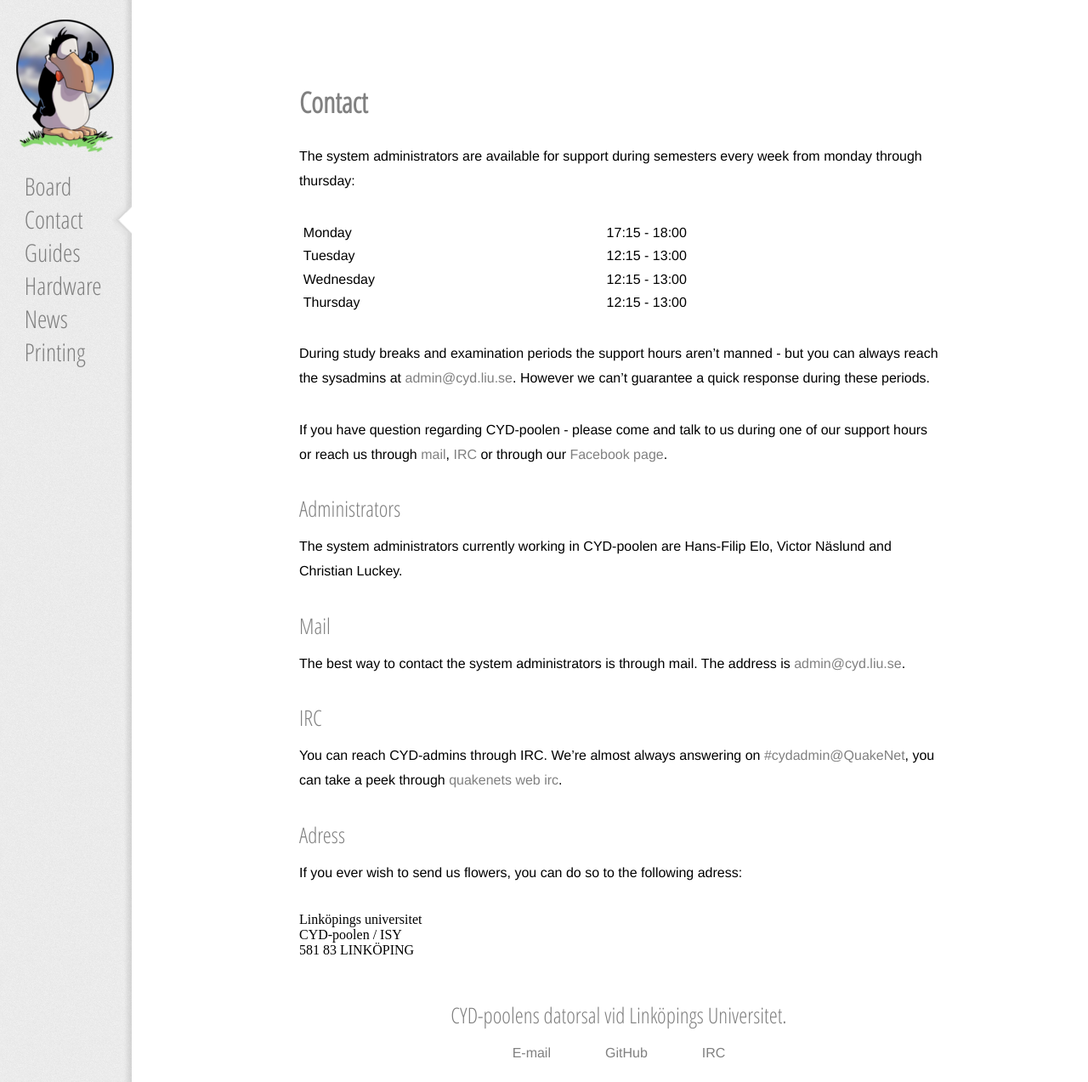
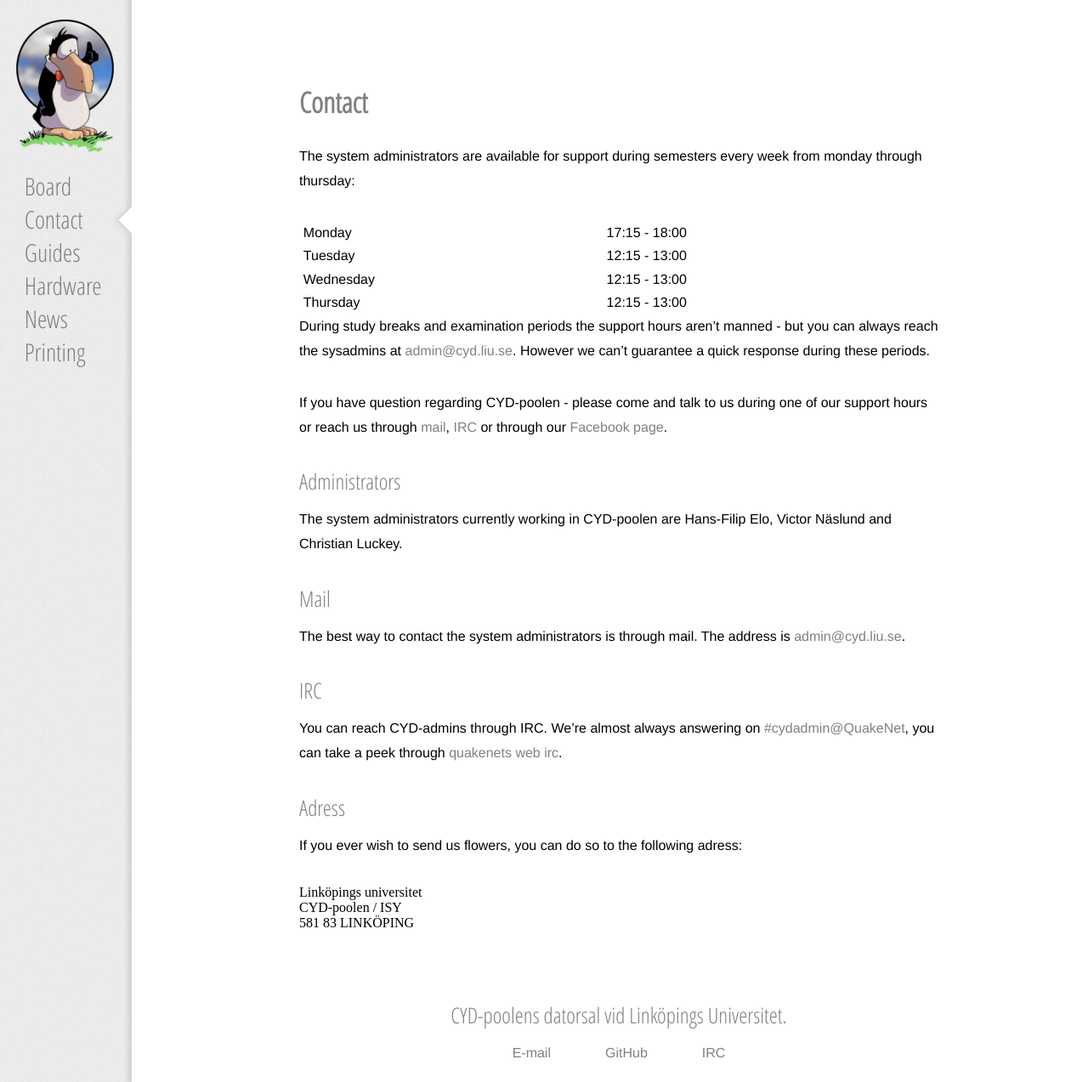
Before and after one commit to CYD-poolen/cyd.liu.se, a Jekyll site: the page built from Contact.md, in a window 1280 px wide and 1273 px high. Shown: the whole window at 85% size. Built offline with Jekyll 4.4.1, drawn with Linux system fonts in a browser that asks for light colours.

Commit message:
styling - Removed unnecessary margin on tables.

```diff
--- a/css/main.scss
+++ b/css/main.scss
@@ -124,7 +124,6 @@ div#Navigation{
 
 table{
 	width: 100%;
-	margin: 2em 0;
 }
 td, th {
 	padding: 0.3em;
```
